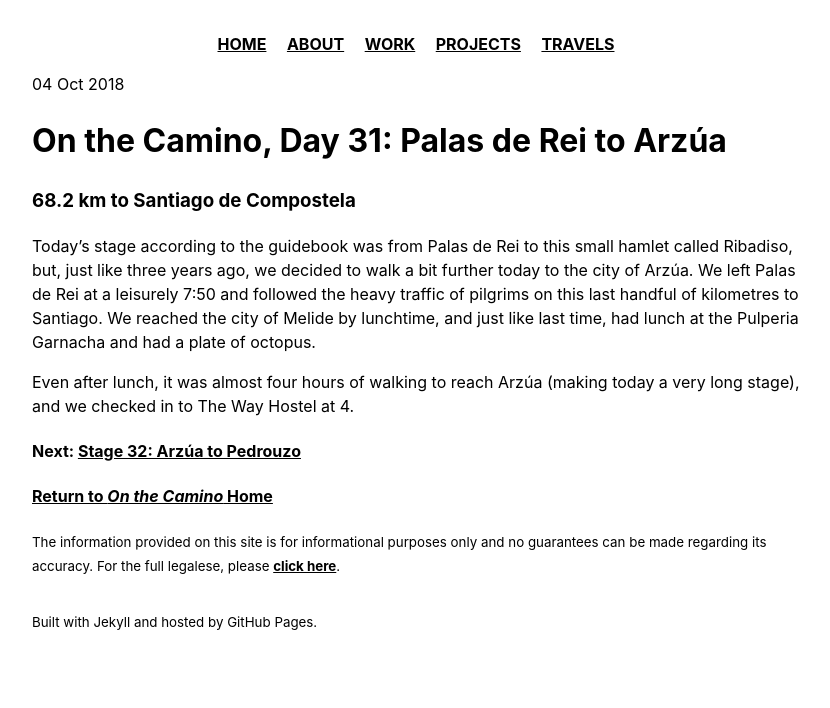
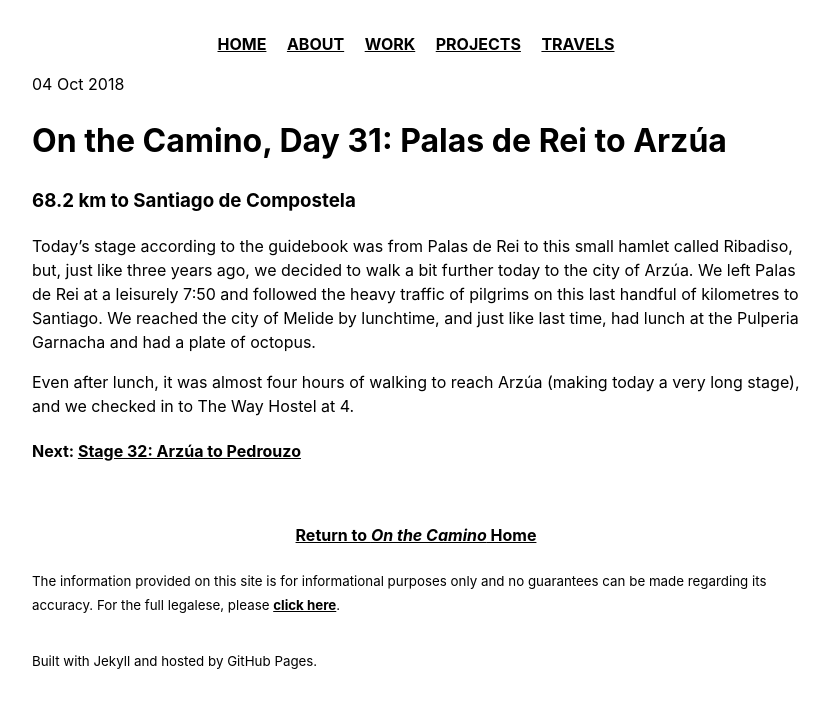
Before and after one commit to a2xia/a2xia.github.io, a Jekyll site: the page built from _posts/2018-10-04-camino31.md, in a window 1280 px wide. Shown: the top 708 px of the page, without its empty margins (224-1054 px from the left). Built offline with Jekyll 4.4.1, drawn with Linux system fonts in a browser that asks for light colours.

Commit message:
Modify camino2018 layout to centre and add space before return to home link

```diff
--- a/_layouts/camino2018.html
+++ b/_layouts/camino2018.html
@@ -7,5 +7,5 @@ layout: default
 </p>
 
 {{ content }}
-<h4><a href="/trips/2018-Spain.html">Return to <em>On the Camino</em> Home</a></h4>
+<h4><div style="text-align:center; margin-top: 60px;"><a href="/trips/2018-Spain.html">Return to <em>On the Camino</em> Home</a></div></h4>
 <p><small>The information provided on this site is for informational purposes only and no guarantees can be made regarding its accuracy. For the full legalese, please <a href=/disclaimer.html>click here</a>.</small></p>
```
